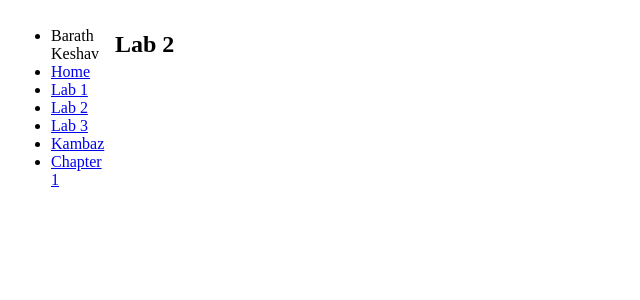
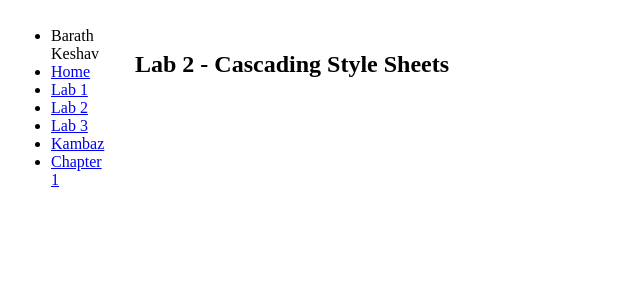
Before and after one commit to mrmirror662/barath-webdev, a Next.js app: page /labs/lab2 in a window 1280 px wide. Shown: the top 300 px of the page, without its empty margins (0-640 px from the left). Built offline with nearby package versions, Linux system fonts and the light colour scheme.

Commit message:
init commit boy

```diff
--- /dev/null
+++ b/app/labs/lab2/index.css
@@ -0,0 +1,3 @@
+#wd-lab2 {
+  padding: 20px;
+}
--- a/app/labs/lab2/page.tsx
+++ b/app/labs/lab2/page.tsx
@@ -1,3 +1,9 @@
+import "./index.css";
+
 export default function Lab2() {
-  return <h2>Lab 2</h2>;
+  return (
+    <div id="wd-lab2">
+      <h2>Lab 2 - Cascading Style Sheets</h2>
+    </div>
+  );
 }
```
